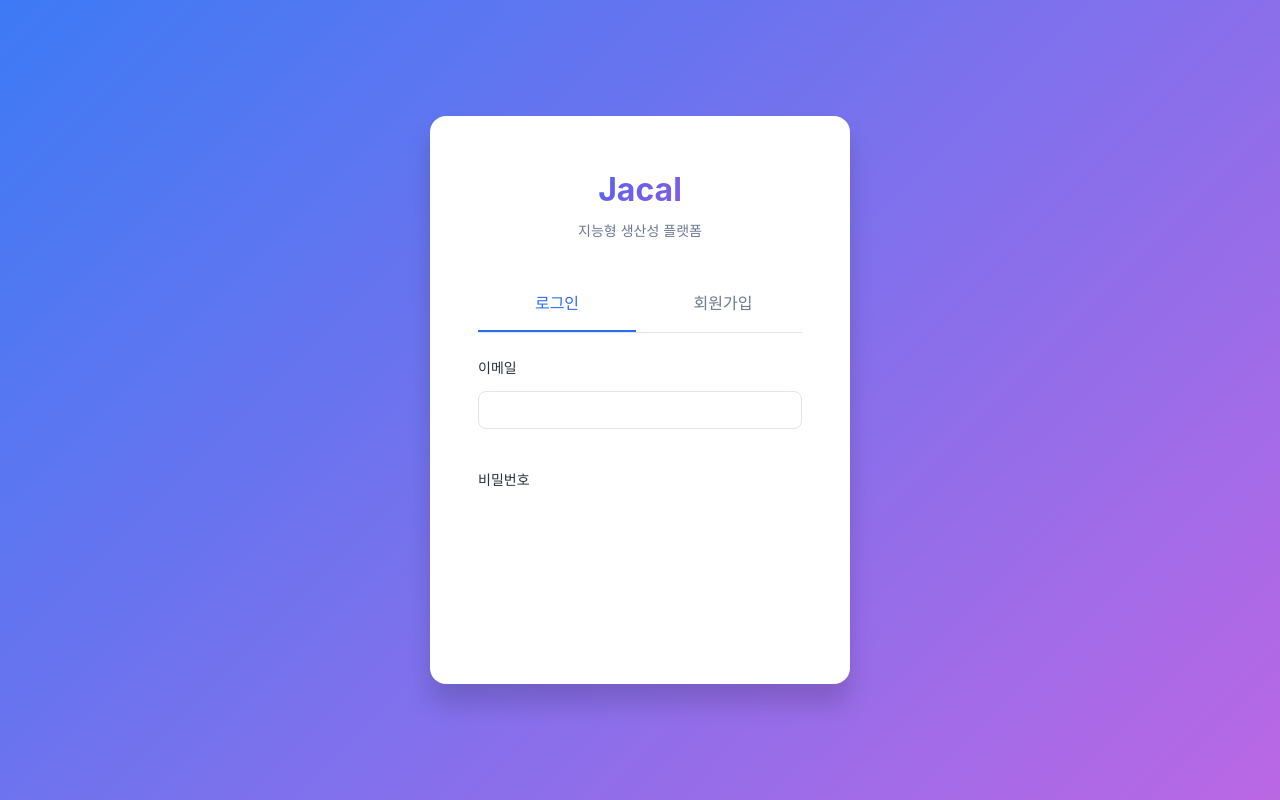
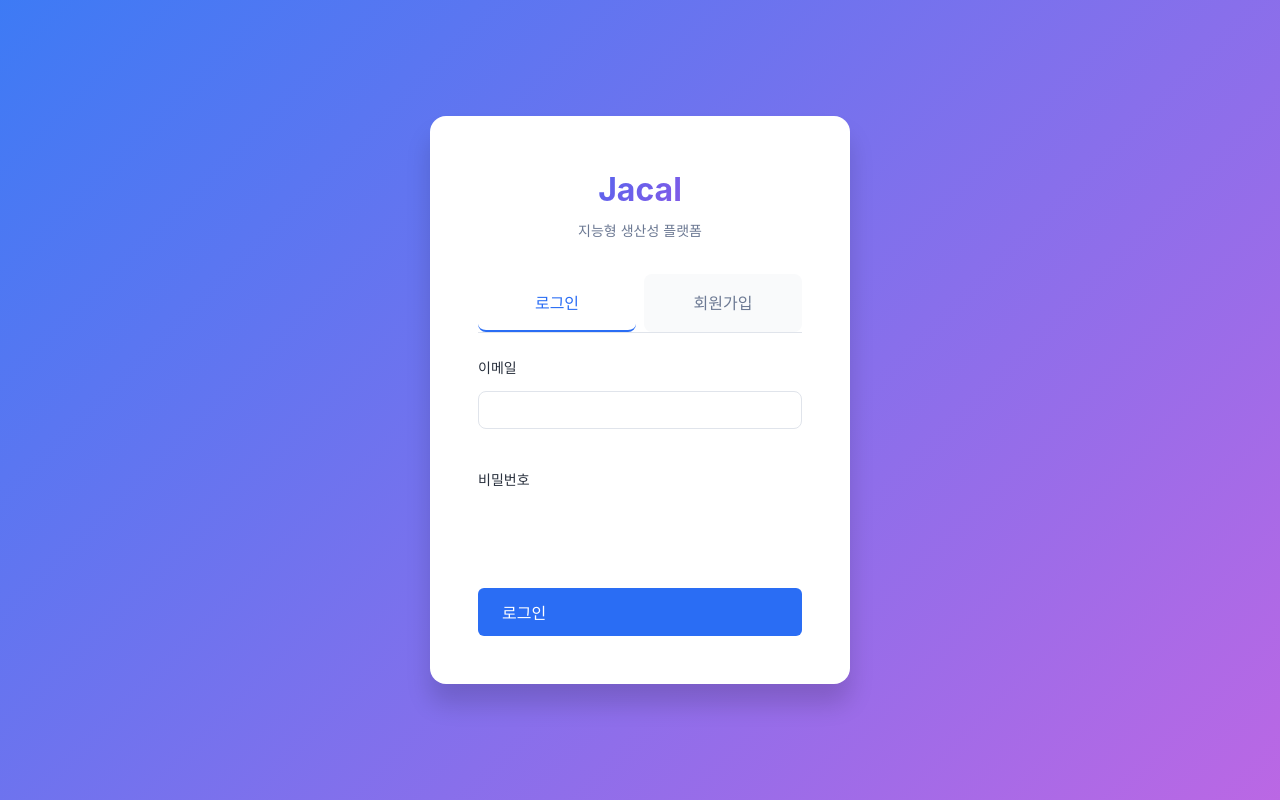
Before and after one commit to hkjang/jacal, a React (Vite) app in the folder apps/web/: page / in a window 1280 px wide. Built offline with nearby package versions, Linux system fonts and the light colour scheme; no server answers.

Commit message:
feat: Introduce base styling for the web application, including global, auth, navigation, and content styles.

```diff
--- a/apps/web/src/App.css
+++ b/apps/web/src/App.css
@@ -52,7 +52,7 @@
 .auth-tab {
   flex: 1;
   padding: var(--spacing-md);
-  background: none;
+  background: var(--color-bg);
   color: var(--color-text-secondary);
   border-bottom: 2px solid transparent;
   font-weight: 500;
@@ -60,6 +60,7 @@
 }
 
 .auth-tab.active {
+  background: white;
   color: var(--color-primary);
   border-bottom-color: var(--color-primary);
 }
--- a/apps/web/src/components/Navigation.css
+++ b/apps/web/src/components/Navigation.css
@@ -71,7 +71,7 @@
 
 .navbar-btn {
   padding: 0.5rem 1rem;
-  border: none;
+  border: 1px solid var(--color-border);
   border-radius: var(--radius-md);
   background: var(--color-bg);
   cursor: pointer;
@@ -92,7 +92,7 @@
   align-items: center;
   gap: 0.5rem;
   padding: 0.5rem 1rem;
-  border: none;
+  border: 1px solid var(--color-border);
   border-radius: var(--radius-md);
   background: var(--color-bg);
   cursor: pointer;
--- a/apps/web/src/components/admin/UserPOP3SettingsModal.css
+++ b/apps/web/src/components/admin/UserPOP3SettingsModal.css
@@ -135,7 +135,7 @@
 }
 
 .btn-primary {
-  background: var(--primary);
+  background: var(--color-primary);
   color: white;
 }
 
--- a/apps/web/src/index.css
+++ b/apps/web/src/index.css
@@ -74,6 +74,10 @@ button {
   border: none;
   outline: none;
   transition: all 0.2s ease;
+  background: var(--color-primary);
+  color: white;
+  padding: var(--spacing-sm) var(--spacing-md);
+  border-radius: var(--radius-md);
 }
 
 .btn {
@@ -86,7 +90,7 @@ button {
 }
 
 .btn-primary {
-  background: var(--color-primary);
+  background: var(--color-primary) !important;
   color: white;
 }
 
@@ -97,13 +101,15 @@ button {
 }
 
 .btn-secondary {
-  background: var(--color-surface);
+  background: var(--color-bg);
   color: var(--color-text);
-  border: 1px solid var(--color-border);
+  border: 1px solid var(--color-text-secondary);
+  font-weight: 600;
 }
 
 .btn-secondary:hover {
-  background: var(--color-surface-hover);
+  background: var(--color-border);
+  border-color: var(--color-text);
 }
 
 /* Input Styles */
```
